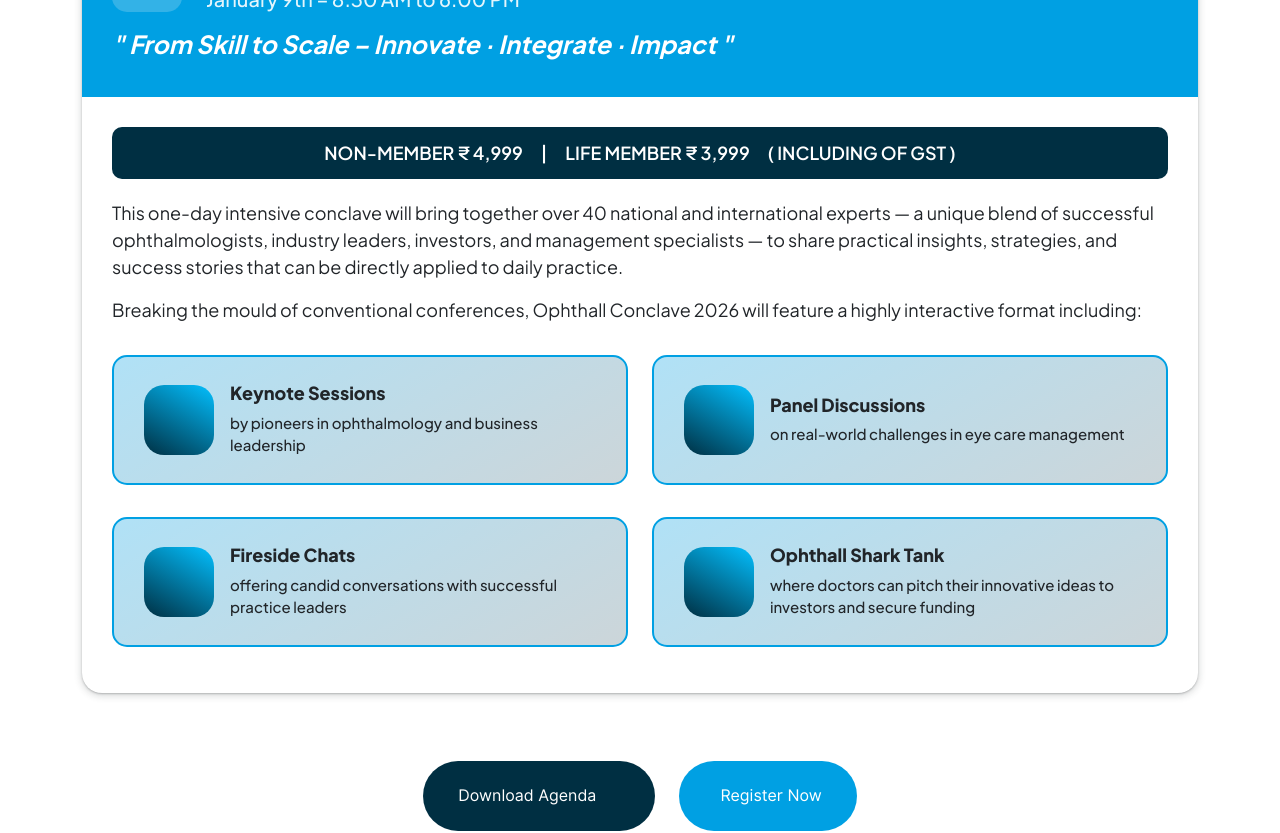
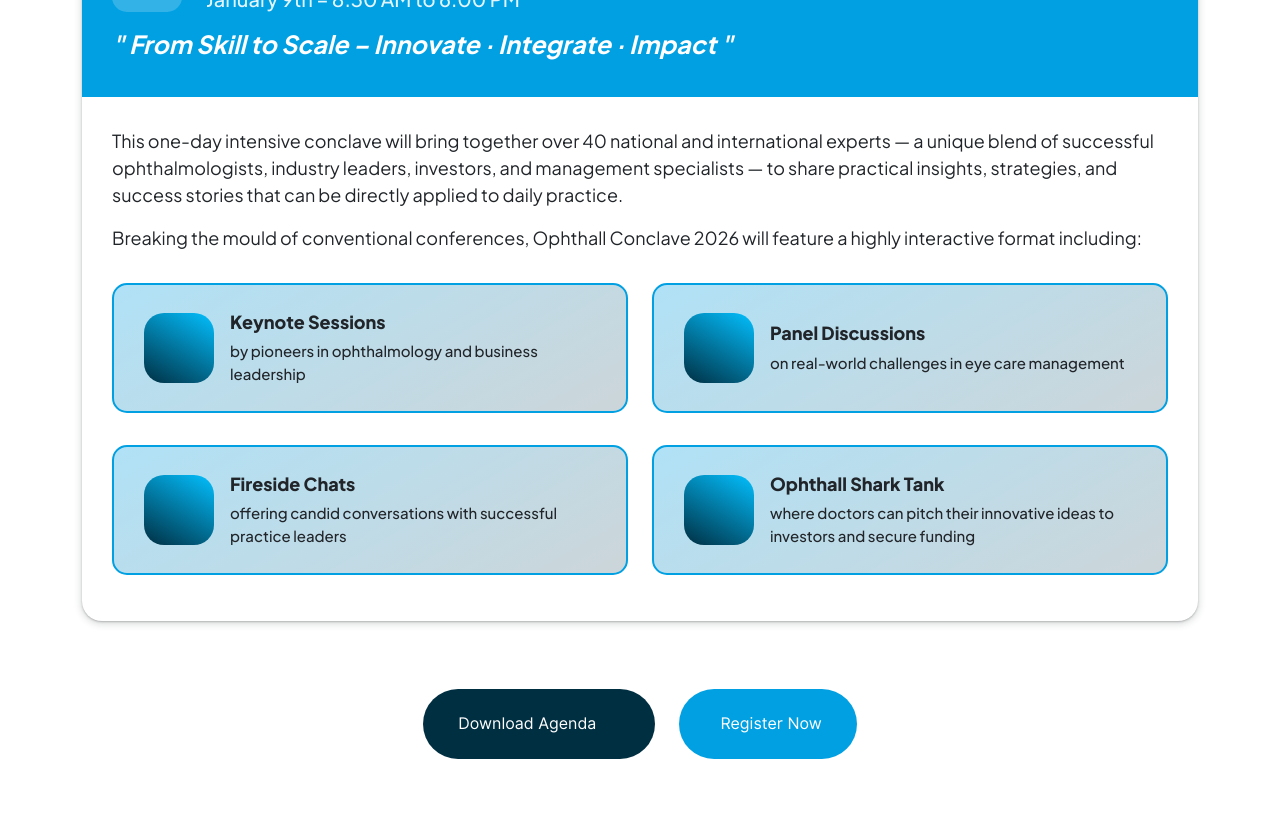
Before and after one commit to contact-igt/ophthall-conclave-2026-leadform, a Next.js app: page / in a window 1280 px wide. Shown: the part 4940-5773 px from the top of the page. Built offline with nearby package versions, Linux system fonts and the light colour scheme; no server answers; some icons are missing.

Commit message:
removed price

```diff
--- a/src/Common/EventCard/index.jsx
+++ b/src/Common/EventCard/index.jsx
@@ -125,7 +125,7 @@
                   <span className={styles.durationText}>{event.duration}</span>
                 </div>
               </div>
-              <div
+              {/* <div
                 className={`d-flex flex-row flex-md-row align-items-start align-items-md-center gap-3`}
               >
                 <div className={styles.priceContainer}>
@@ -137,7 +137,7 @@
                   <h6 className="m-0">{`Non-Life Member : `}</h6>
                   <h6>₹ {non_member_amount}</h6>
                 </div>
-              </div>
+              </div> */}
             </div>
           </div>
           <div className="d-flex flex-column gap-2">
--- a/src/Component/Conference/ConferenceDetails/index.jsx
+++ b/src/Component/Conference/ConferenceDetails/index.jsx
@@ -27,7 +27,7 @@
 
           <div className={styles.overviewDescription}>
             <div className={styles.descinfo}>
-              <h6>{data?.price}</h6>
+              {/* <h6>{data?.price}</h6> */}
               <p>{data?.description}</p>
               <p>{data?.highlight}</p>
             </div>
--- a/src/Component/Conference/HandsOnWorkshops/index.jsx
+++ b/src/Component/Conference/HandsOnWorkshops/index.jsx
@@ -4,7 +4,6 @@
 import Title from "@/Common/Title";
 
 const HandsOnWorkshops = ({ data, workshopsData }) => {
-
   return (
     <section id="workshop" className={`${styles.container} container-fluid`}>
       <div className={`${styles.contentContainer} container-lg`}>
```
